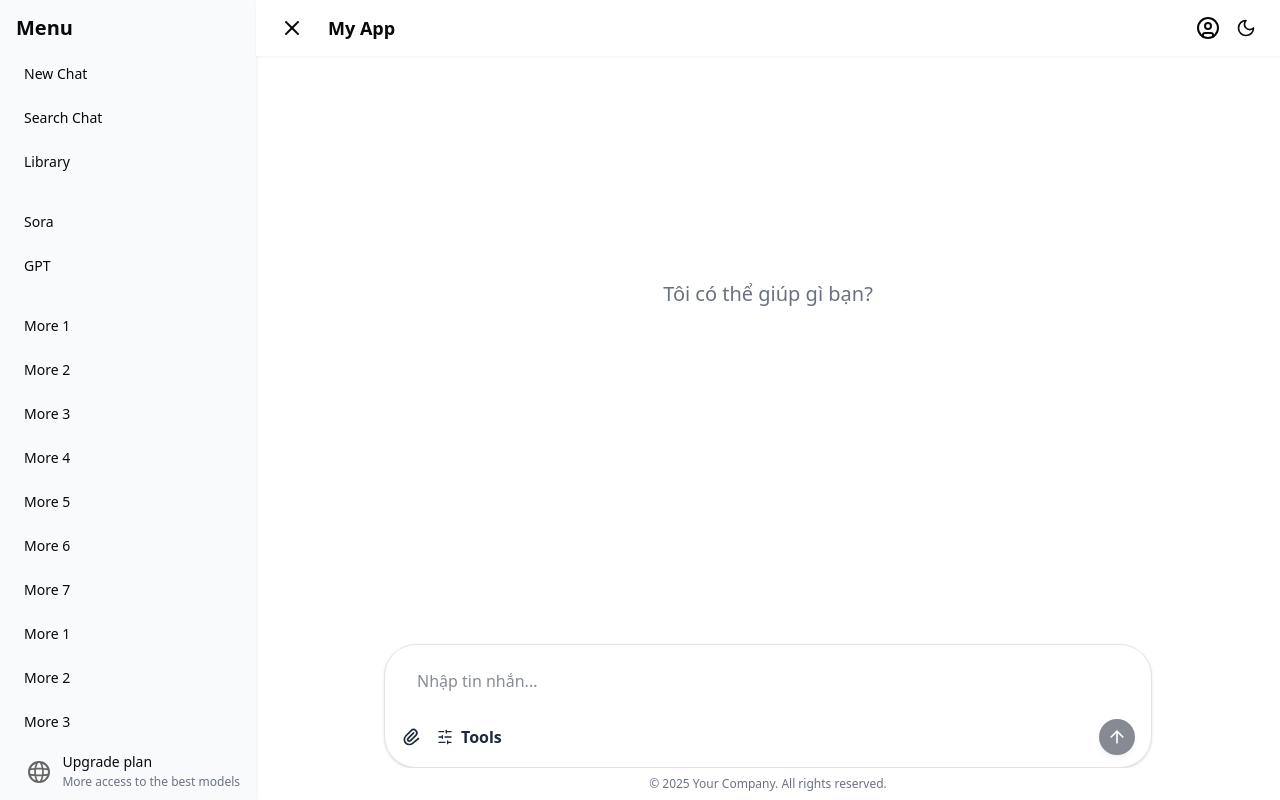
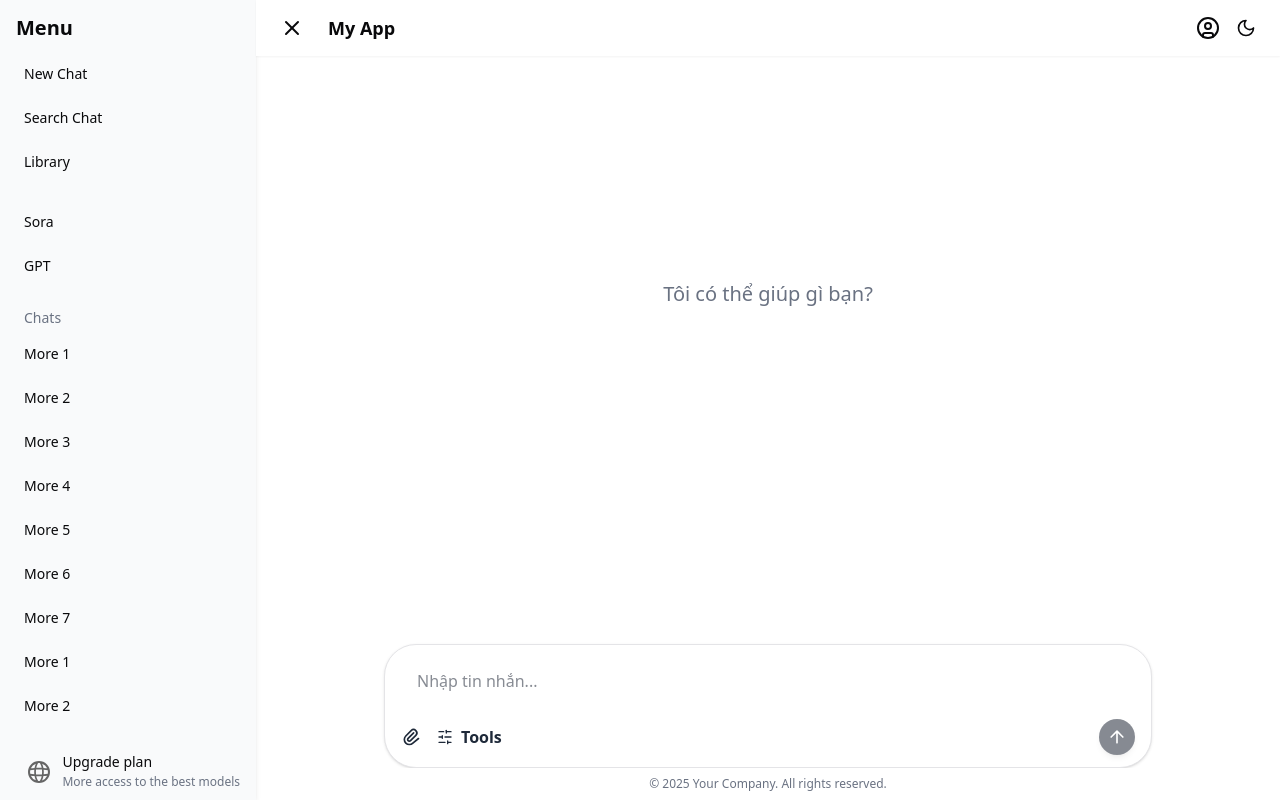
Before and after one commit to NguyenVus/NavUI, a Next.js app: page /en/homepage in a window 1280 px wide. Built offline with nearby package versions, Linux system fonts and the light colour scheme.

Commit message:
Update 10/6/2025

```diff
--- a/src/presentation/organisms/Sidebar.tsx
+++ b/src/presentation/organisms/Sidebar.tsx
@@ -45,6 +45,7 @@ export const Sidebar = ({ isOpen,onClose, isDesktop }: SidebarProps) => {
                     <NavItem label="GPT" href="/products" />
                 </nav>
                 <nav className="flex text-sm flex-col space-y-2">
+                    <div className="pl-2 text-gray-500 dark:text-gray-400 ">Chats</div>
                     <NavItem label="More 1" href="/more1" />
                     <NavItem label="More 2" href="/more2" />
                     <NavItem label="More 3" href="/more3" />
```
